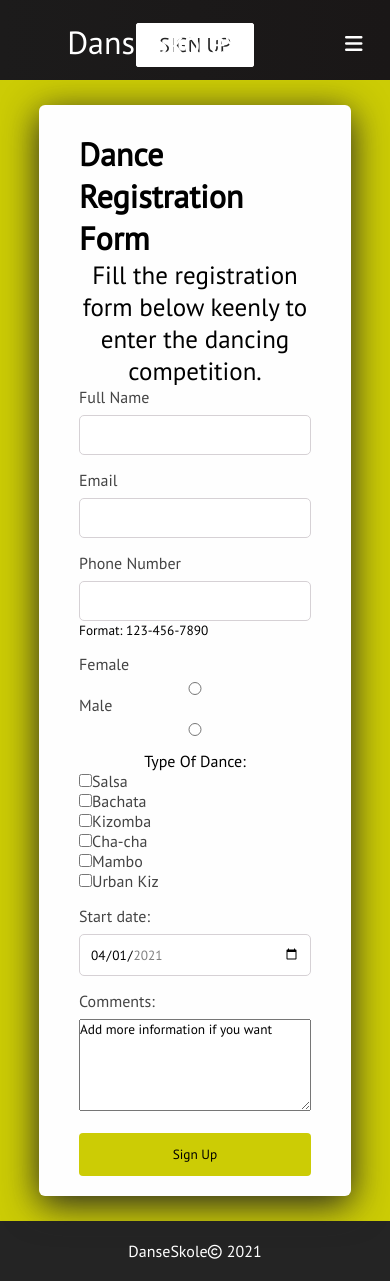
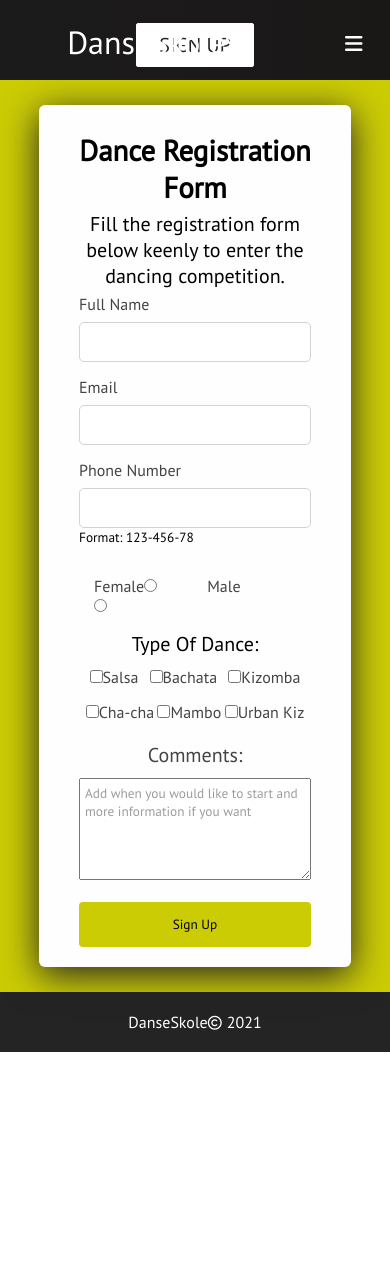
Before and after one commit to Jolanta27/Dance_Website, a React (Create React App) app: page /signup in a window 390 px wide. After the commit the page ends 1052 px from the top, so only its background shows below. Built offline with nearby package versions, Linux system fonts and the light colour scheme; a web font is replaced by a local one.

Commit message:
fixed registration form and styled mobile version

```diff
--- a/src/components/SignUpForm.css
+++ b/src/components/SignUpForm.css
@@ -1,7 +1,7 @@
 .wrapper {
   width:100%;
   padding: 25px 0;
-  display:flex;
+  display: flex;
   flex-direction:column;
   justify-content:center;
   align-items:center;
@@ -9,10 +9,8 @@
 }
 
 .form-wrapper {
-  display: flex;
-  flex-direction: column;
   width:700px;
-  max-width:80%;
+  max-width: 80%;
   min-width:100px;
   min-height: 400px;
   padding: 20px 40px;
@@ -21,8 +19,7 @@
   background-color: #fefefe;
 }
 .form-wrapper > h2 {
-  display: flex;
-  justify-content: center;
+  text-align: center;
   font-size: 2em;
   margin-top: 0.25em;
 }
@@ -32,7 +29,7 @@ font-size: 25px;
 form {
   width:100%;
   display:flex;
-  flex-wrap:wrap;
+  flex-wrap: wrap;
 }
 label {
   margin-bottom: 0.5em;
@@ -49,29 +46,63 @@ input::placeholder {
   font-size: 1.2em;
   color: #bbb;
 }
+.gender {
+  padding: 15px;
+  width: 100%;
+}
+input[type="radio"] {
+  display: inline-block;
+  margin-right: 50px;
+}
+.typeOfDance > p, .comments {
+  font-size: 25px;
+}
+.dance_type {
+  display: flex;
+justify-content: space-around;
+padding: 10px 5px 5px 5px;
+
+}
+.comments {
+  text-align: center;
+}
+textarea {
+  padding: 5px;
+  color: rgb(156, 156, 156);
+  outline: none;
+}
 button {
   min-width: 100%;
   cursor:pointer;
   margin-right:0.25em;
   margin-top:0.5em;
-  padding:0.938em;
-  border:none;
+  padding:1em;
+  border: none;
   border-radius:4px;
   background-color: #CCCC05;
-  color: black;
 }
 button:hover {
   background-color: black;
   color: white;
 }
-.fullName, .email, .phoneNumber, .gender, .typeOfDance, .calendar, .comments {
-  display:flex;
-  flex-direction:column;
+.fullName, .email, .phoneNumber, .typeOfDance, .comments {
+  display: flex;
+  flex-direction: column;
   margin-bottom:15px;
   width:100%;
 }
 .submit {
-  width:100%;
-  display:flex;
-  flex-wrap:wrap;
+ width: 100%;
 }
+@media screen and (max-width: 768px) {
+  .form-wrapper > h2 {
+    font-size: 1.8em;
+  }
+  .form-wrapper > p {
+    font-size: 20px;
+    padding: 5px 0;
+  }
+  .typeOfDance > p, .comments {
+    font-size: 20px;
+  }
+}
--- a/src/components/SignUpForm.js
+++ b/src/components/SignUpForm.js
@@ -19,8 +19,8 @@ render() {
                     </div>
                     <div className="phoneNumber">
                         <label htmlFor="phone">Phone Number</label>
-                        <input type="tel" id="phone" name="phone" pattern="[0-9]{3}-[0-9]{3}-[0-9]{4}" required/>
-                        <small>Format: 123-456-7890</small>
+                        <input type="tel" id="phone" name="phone" pattern="[0-9]{3}-[0-9]{3}-[0-9]{2}" required/>
+                        <small>Format: 123-456-78</small>
                     </div>
                     <div className="gender">
                         <label htmlFor="female">Female</label>
@@ -30,6 +30,7 @@ render() {
                     </div>
                     <div className="typeOfDance">
                         <p>Type Of Dance:</p>
+                        <div className="dance_type">
                         <div>
                         <input type="checkbox" id="salsa" name="salsa" value="salsa"/>
                         <label htmlFor="salsa">Salsa</label>
@@ -42,6 +43,8 @@ render() {
                         <input type="checkbox" id="kizomba" name="kizomba" value="kizomba" />
                         <label htmlFor="kizomba">Kizomba</label>
                         </div>
+                        </div>
+                        <div className="dance_type">
                         <div>
                         <input type="checkbox" id="chacha" name="chacha" value="chacha" />
                         <label htmlFor="chacha">Cha-cha</label>
@@ -54,14 +57,11 @@ render() {
                         <input type="checkbox" id="urbankiz" name="urbankiz" value="urbankiz" />
                         <label htmlFor="urbankiz">Urban Kiz</label>
                         </div>
-                    </div>
-                    <div className="calendar">
-                        <label htmlFor="start">Start date:</label>
-                        <input type="date" id="start" name="dance-start" value="2021-04-01" min="2021-01-01" max="2021-12-31" />
+                        </div>
                     </div>
                     <div className="comments">
                         <label htmlFor="story">Comments:</label>
-                        <textarea id="story" name="story" rows="5" cols="33">Add more information if you want</textarea>
+                        <textarea id="story" name="story" rows="5" cols="33">Add when you would like to start and more information if you want</textarea>
                     </div>
                     <div className="submit">
                         <button>Sign Up</button>
```
